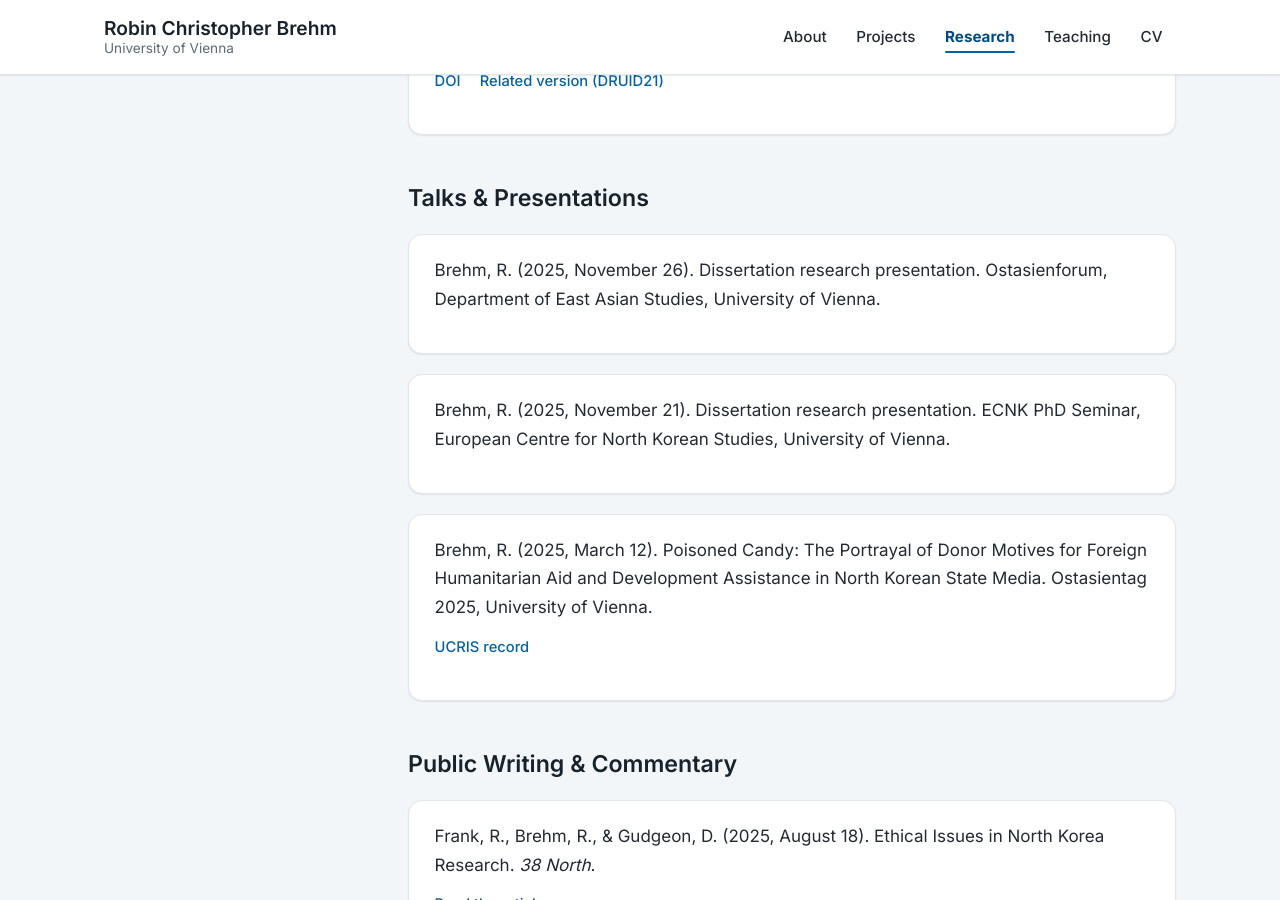
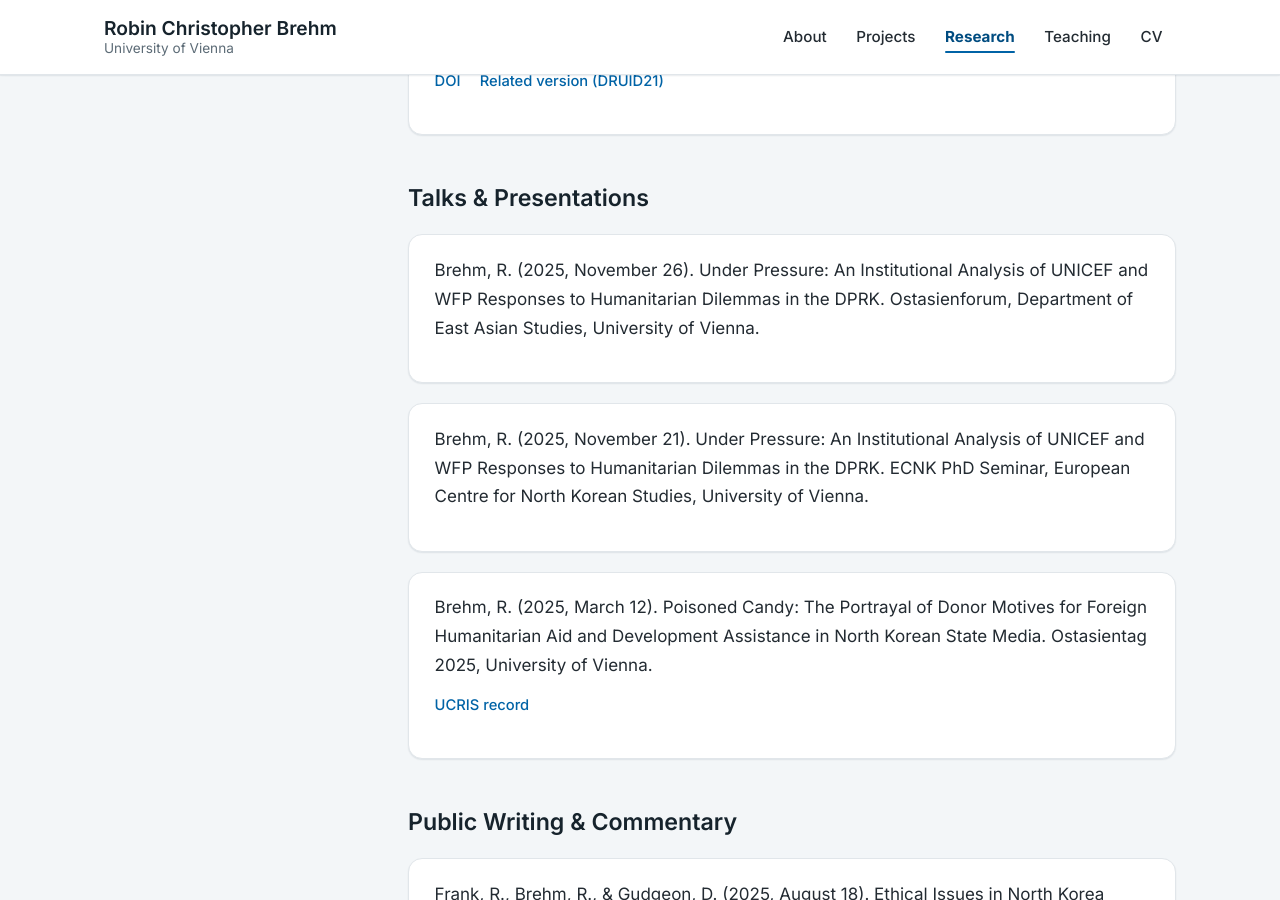
Before and after one commit to rcbrehm/rcbrehm.github.io, a Jekyll site: the page built from research.md, in a window 1280 px wide and 900 px high, scrolled down 1387 px. Built offline with Jekyll 4.4.1, drawn with Linux system fonts in a browser that asks for light colours.

Commit message:
Use dissertation title for the two dissertation talk entries
Co-Authored-By: Claude Sonnet 5 <noreply@anthropic.com>
Claude-Session: https://claude.ai/code/session_01PMbx3xo6jxrK2JRxDFZ5eL

```diff
--- a/research.md
+++ b/research.md
@@ -43,11 +43,11 @@ Beck, S., LaFlamme, M., Brehm, R., & Poetz, M. (2021). Exploring Organizational
 ## Talks & Presentations
 
 <div class="pub-entry" markdown="1">
-Brehm, R. (2025, November 26). Dissertation research presentation. Ostasienforum, Department of East Asian Studies, University of Vienna.
+Brehm, R. (2025, November 26). Under Pressure: An Institutional Analysis of UNICEF and WFP Responses to Humanitarian Dilemmas in the DPRK. Ostasienforum, Department of East Asian Studies, University of Vienna.
 </div>
 
 <div class="pub-entry" markdown="1">
-Brehm, R. (2025, November 21). Dissertation research presentation. ECNK PhD Seminar, European Centre for North Korean Studies, University of Vienna.
+Brehm, R. (2025, November 21). Under Pressure: An Institutional Analysis of UNICEF and WFP Responses to Humanitarian Dilemmas in the DPRK. ECNK PhD Seminar, European Centre for North Korean Studies, University of Vienna.
 </div>
 
 <div class="pub-entry" markdown="1">
```
